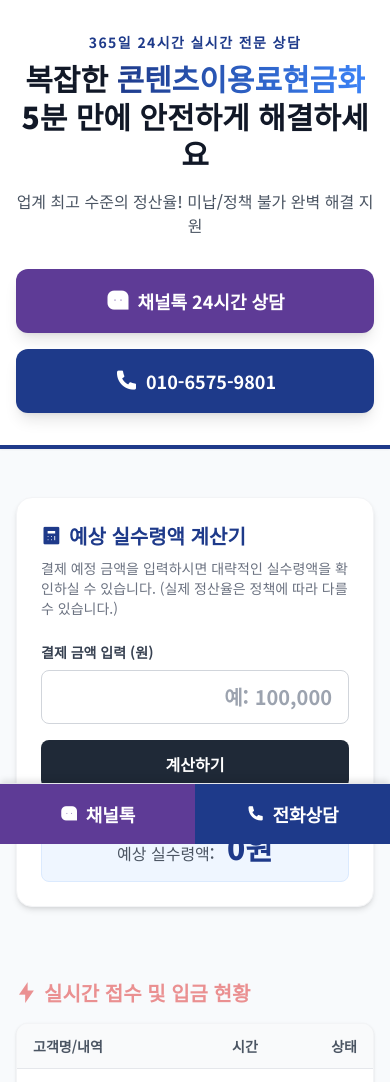
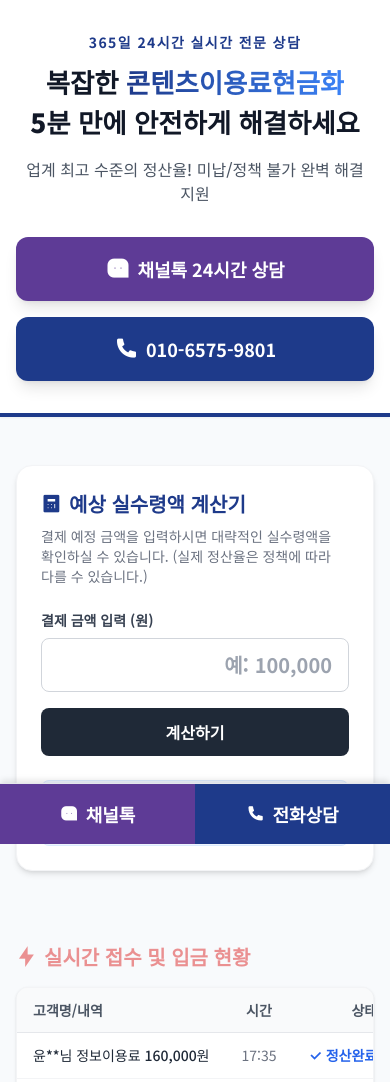
Before and after one commit to rocksoosung-cmd/contestscash, a plain HTML site: page index.html in a window 390 px wide. Shown: the top 1082 px of the page. Drawn offline with nearby package versions, Linux system fonts and the light colour scheme.

Commit message:
Update index.html

```diff
--- a/index.html
+++ b/index.html
@@ -60,7 +60,7 @@
             overflow: hidden; clip: rect(0, 0, 0, 0); white-space: nowrap; border-width: 0;
         }
 
-        /* Swiper 슬라이더 세로 규격 깨짐 방지 (핵심 수정) */
+        /* Swiper 슬라이더 세로 규격 깨짐 방지 */
         .swiper-slide {
             height: auto !important;
             display: flex;
@@ -69,7 +69,8 @@
         }
     </style>
 </head>
-<body class="text-gray-800 antialiased">
+<!-- break-keep 클래스 추가: 한글 단어 끊김 방지 -->
+<body class="text-gray-800 antialiased break-keep">
 
     <!-- [SEO 노하우] 비주얼로는 숨기되, 구글/네이버 봇에게 최상위 키워드를 먹이는 H1 태그 -->
     <h1 class="sr-only">콘텐츠이용료현금화의 모든 것: 수수료, 미납 해결 및 5분 송금 가이드</h1>
@@ -77,10 +78,11 @@
     <!-- Hero Section -->
     <header class="bg-white shadow-sm border-b-4 border-primary">
         <div class="max-w-4xl mx-auto px-4 py-8 text-center">
-            <p class="text-primary font-bold tracking-widest text-sm mb-2">365일 24시간 실시간 전문 상담</p>
-            <h2 class="text-3xl md:text-4xl font-extrabold mb-4 leading-tight text-gray-900">
-                복잡한 <span class="gradient-text">콘텐츠이용료현금화</span><br>
-                5분 만에 안전하게 해결하세요
+            <p class="text-primary font-bold tracking-widest text-sm mb-3">365일 24시간 실시간 전문 상담</p>
+            <!-- 반응형 폰트 사이즈 및 whitespace-nowrap 적용 -->
+            <h2 class="text-[1.65rem] sm:text-3xl md:text-4xl font-extrabold mb-4 leading-snug text-gray-900">
+                복잡한 <span class="gradient-text whitespace-nowrap">콘텐츠이용료현금화</span><br class="hidden sm:block">
+                <span class="block mt-1 sm:mt-0 sm:inline">5분 만에 안전하게 해결하세요</span>
             </h2>
             <p class="text-gray-600 mb-8 font-medium">업계 최고 수준의 정산율! 미납/정책 불가 완벽 해결 지원</p>
 
@@ -108,14 +110,15 @@
                     <label class="block text-sm font-bold text-gray-700 mb-2">결제 금액 입력 (원)</label>
                     <input type="text" id="calcInput" oninput="formatNumber(this)" placeholder="예: 100,000" class="w-full text-right font-bold text-xl px-4 py-3 border border-gray-300 rounded-lg focus:ring-2 focus:ring-primary focus:outline-none">
                 </div>
-                <button onclick="calculateAmount()" class="w-full md:w-auto bg-gray-800 text-white font-bold py-3 px-8 rounded-lg hover:bg-gray-700 transition">
+                <button onclick="calculateAmount()" class="w-full md:w-auto bg-gray-800 text-white font-bold py-3 px-8 rounded-lg hover:bg-gray-700 transition whitespace-nowrap">
                     계산하기
                 </button>
             </div>
 
-            <div class="mt-6 p-4 bg-blue-50 rounded-lg border border-blue-100 text-center">
-                <span class="text-gray-600 font-medium">예상 실수령액:</span>
-                <span id="calcResult" class="text-3xl font-extrabold text-primary ml-2">0원</span>
+            <!-- flex와 flex-wrap을 이용해 결과값 밀림 방지 -->
+            <div class="mt-6 p-4 bg-blue-50 rounded-lg border border-blue-100 flex items-center justify-center gap-2 flex-wrap">
+                <span class="text-gray-600 font-medium whitespace-nowrap">예상 실수령액:</span>
+                <span id="calcResult" class="text-2xl sm:text-3xl font-extrabold text-primary whitespace-nowrap">0원</span>
             </div>
         </div>
     </section>
@@ -127,7 +130,7 @@
         </h3>
         <div class="bg-white rounded-xl shadow overflow-hidden border border-gray-100">
             <table class="w-full text-sm text-left">
-                <thead class="bg-gray-50 text-gray-600 font-bold border-b border-gray-200">
+                <thead class="bg-gray-50 text-gray-600 font-bold border-b border-gray-200 whitespace-nowrap">
                     <tr>
                         <th class="py-3 px-4">고객명/내역</th>
                         <th class="py-3 px-4 text-center">시간</th>
@@ -141,7 +144,7 @@
         </div>
     </section>
 
-    <!-- [SEO 노하우] 텍스트 밀도와 구조화된 H2/H3 태그 (검색엔진 타겟팅) -->
+    <!-- [SEO 노하우] 텍스트 밀도와 구조화된 H2/H3 태그 -->
     <section class="py-12 bg-white">
         <div class="max-w-4xl mx-auto px-4">
             <h2 class="text-2xl font-bold text-center mb-10 text-gray-900">콘텐츠이용료현금화, 왜 우리와 함께해야 할까요?</h2>
@@ -185,7 +188,7 @@
                                 <i class="ri-star-fill"></i><i class="ri-star-fill"></i><i class="ri-star-fill"></i><i class="ri-star-fill"></i><i class="ri-star-fill"></i>
                             </div>
                             <p class="font-bold mb-2 text-gray-800">새벽에도 3분만에 입금됐네요</p>
-                            <p class="text-sm text-gray-600">급하게 돈이 필요했는데 채널톡 남기자마자 1분만에 답장오시고 바로 처리해주셨어요. 최고!</p>
+                            <p class="text-sm text-gray-600 mt-2">급하게 돈이 필요했는데 채널톡 남기자마자 1분만에 답장오시고 바로 처리해주셨어요. 최고!</p>
                         </div>
                         <p class="text-xs text-gray-400 mt-4">- 박*현 님</p>
                     </div>
@@ -196,7 +199,7 @@
                                 <i class="ri-star-fill"></i><i class="ri-star-fill"></i><i class="ri-star-fill"></i><i class="ri-star-fill"></i><i class="ri-star-fill"></i>
                             </div>
                             <p class="font-bold mb-2 text-gray-800">미납 정책 걸렸었는데 해결완료</p>
-                            <p class="text-sm text-gray-600">다른 곳에서는 다 안된다고 해서 포기하고 있었는데, 여기서는 남은 한도 싹 다 찾아주셨습니다 ㅠㅠ</p>
+                            <p class="text-sm text-gray-600 mt-2">다른 곳에서는 다 안된다고 해서 포기하고 있었는데, 여기서는 남은 한도 싹 다 찾아주셨습니다 ㅠㅠ</p>
                         </div>
                         <p class="text-xs text-gray-400 mt-4">- 이*성 님</p>
                     </div>
@@ -207,7 +210,7 @@
                                 <i class="ri-star-fill"></i><i class="ri-star-fill"></i><i class="ri-star-fill"></i><i class="ri-star-fill"></i><i class="ri-star-half-fill"></i>
                             </div>
                             <p class="font-bold mb-2 text-gray-800">수수료가 가장 투명해요</p>
-                            <p class="text-sm text-gray-600">안내받은 금액에서 단 1원도 안 빼고 그대로 입금해주시네요. 믿고 거래할 수 있는 유일한 곳입니다.</p>
+                            <p class="text-sm text-gray-600 mt-2">안내받은 금액에서 단 1원도 안 빼고 그대로 입금해주시네요. 믿고 거래할 수 있는 유일한 곳입니다.</p>
                         </div>
                         <p class="text-xs text-gray-400 mt-4">- 최*아 님</p>
                     </div>
@@ -218,7 +221,7 @@
                                 <i class="ri-star-fill"></i><i class="ri-star-fill"></i><i class="ri-star-fill"></i><i class="ri-star-fill"></i><i class="ri-star-fill"></i>
                             </div>
                             <p class="font-bold mb-2 text-gray-800">초보자도 쉽고 친절한 안내</p>
-                            <p class="text-sm text-gray-600">처음 해보는 거라 걱정이 많았는데 상담원 분이 처음부터 끝까지 너무 친절하게 알려주셨어요.</p>
+                            <p class="text-sm text-gray-600 mt-2">처음 해보는 거라 걱정이 많았는데 상담원 분이 처음부터 끝까지 너무 친절하게 알려주셨어요.</p>
                         </div>
                         <p class="text-xs text-gray-400 mt-4">- 정*민 님</p>
                     </div>
@@ -228,7 +231,7 @@
         </div>
     </section>
 
-    <!-- [SEO 노하우] FAQ 아코디언 (정보성 텍스트 펌핑) -->
+    <!-- [SEO 노하우] FAQ 아코디언 -->
     <section class="py-12 bg-white border-t border-gray-100">
         <div class="max-w-3xl mx-auto px-4">
             <h2 class="text-2xl font-bold text-center mb-8">자주 묻는 질문 (FAQ)</h2>
@@ -253,7 +256,7 @@
         <p>Copyright © 2026 All Rights Reserved.</p>
     </footer>
 
-    <!-- [창티켓 노하우] 모바일 하단 고정 CTA 버튼 -->
+    <!-- 모바일 하단 고정 CTA 버튼 -->
     <div class="fixed bottom-0 left-0 w-full bg-white border-t border-gray-200 flex z-50 md:hidden shadow-[0_-4px_6px_-1px_rgba(0,0,0,0.1)]">
         <a href="https://happytk.channel.io" target="_blank" class="flex-1 py-4 flex items-center justify-center gap-2 bg-[#5e3b96] text-white font-bold text-lg">
             <i class="ri-message-3-fill"></i> 채널톡
@@ -266,7 +269,7 @@
     <!-- Scripts -->
     <script src="https://cdn.jsdelivr.net/npm/swiper@11/swiper-bundle.min.js"></script>
     <script>
-        // 1. Swiper.js (고객 후기 슬라이더) 초기화
+        // 1. Swiper.js 초기화
         const swiper = new Swiper(".reviewSwiper", {
             slidesPerView: 1.2,
             spaceBetween: 16,
@@ -278,7 +281,7 @@
             }
         });
 
-        // 2. 계산기 로직 (요율 60% 현실화 반영)
+        // 2. 계산기 로직 (요율 60%)
         function formatNumber(input) {
             let val = input.value.replace(/[^0-9]/g, '');
             input.value = val.replace(/\B(?=(\d{3})+(?!\d))/g, ",");
@@ -290,11 +293,11 @@
                 return;
             }
             let amount = parseInt(val);
-            let result = Math.floor(amount * 0.6); // 60% 현실 정산율 적용
+            let result = Math.floor(amount * 0.6); // 60% 정산율
             document.getElementById('calcResult').innerText = result.toLocaleString() + '원';
         }
 
-        // 3. 실시간 티커 로직 (창티켓 벤치마킹)
+        // 3. 실시간 티커 로직
         const names = ['이**', '김**', '박**', '최**', '정**', '강**', '조**', '윤**', '장**', '임**'];
         const items = ['콘텐츠', '소액결제', '정보이용료', '상품권'];
         function getNow() {
@@ -309,9 +312,9 @@
             const tr = document.createElement('tr');
             tr.className = 'ticker-row border-b border-gray-100 bg-white';
             tr.innerHTML = `
-                <td class="py-3 px-4 text-gray-800 font-medium">${name}님 ${item} ${amt.toLocaleString()}원</td>
-                <td class="py-3 px-4 text-center text-gray-500">${getNow()}</td>
-                <td class="py-3 px-4 text-right text-blue-600 font-bold"><i class="ri-check-line"></i> 정산완료</td>
+                <td class="py-3 px-4 text-gray-800 font-medium whitespace-nowrap">${name}님 ${item} ${amt.toLocaleString()}원</td>
+                <td class="py-3 px-4 text-center text-gray-500 whitespace-nowrap">${getNow()}</td>
+                <td class="py-3 px-4 text-right text-blue-600 font-bold whitespace-nowrap"><i class="ri-check-line"></i> 정산완료</td>
             `;
 
             const tbody = document.getElementById('ticker-body');
@@ -321,7 +324,7 @@
 
         // 초기 데이터 세팅 및 인터벌
         for(let i=0; i<4; i++) addRow();
-        setInterval(addRow, 3500); // 3.5초마다 새 거래 업데이트
+        setInterval(addRow, 3500);
     </script>
 </body>
 </html>
```
